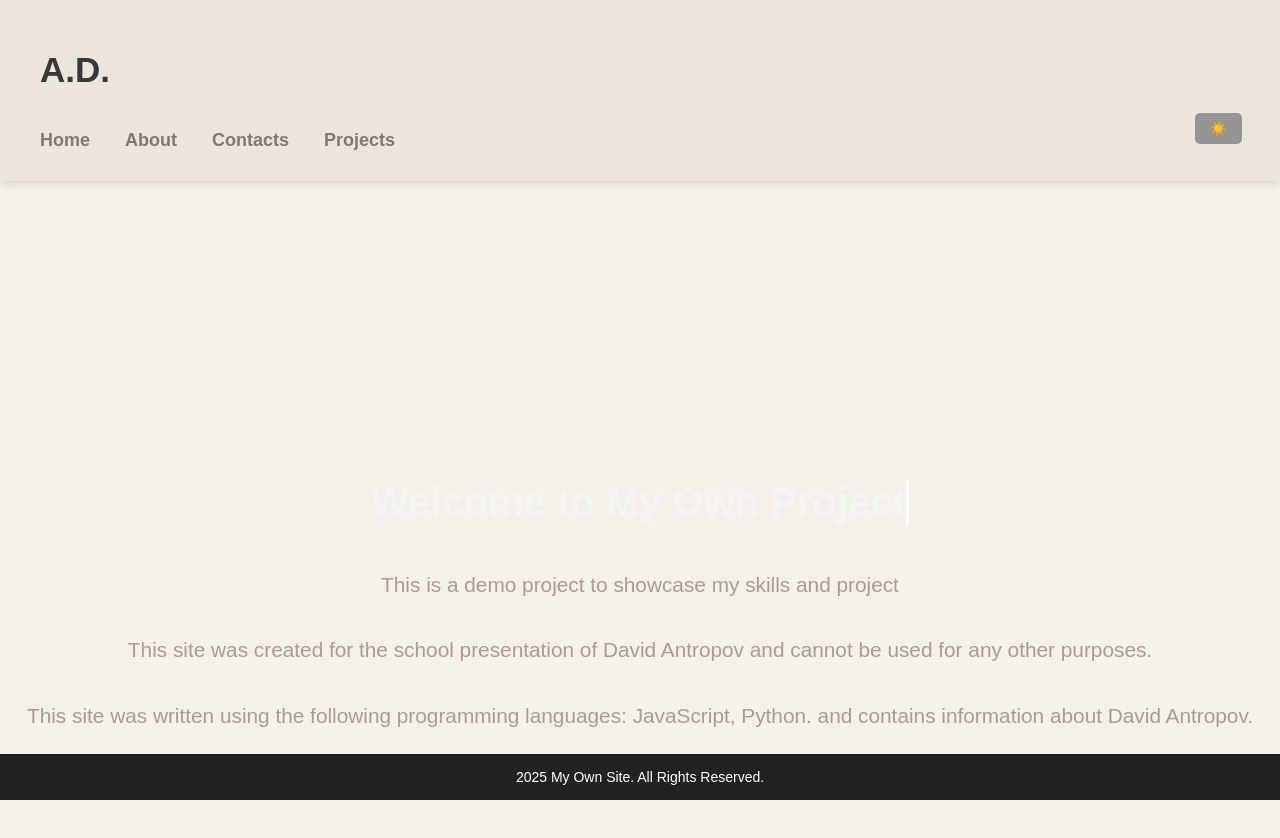
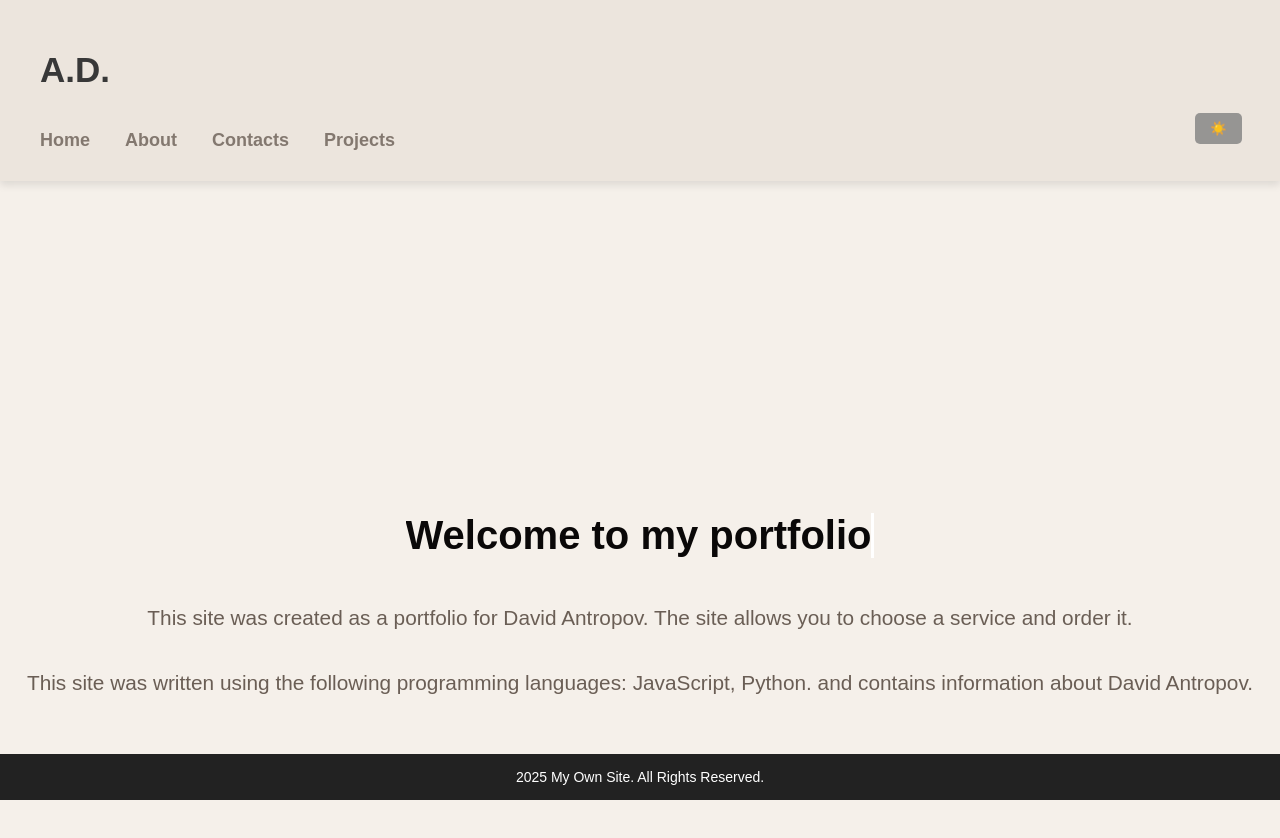
Before and after one commit to DenisHrtn/MOS_front, a React (Create React App) app: page / in a window 1280 px wide. Shown: the top 838 px of the page. Built offline with nearby package versions, Linux system fonts and the light colour scheme.

Commit message:
home page adept to portfolio

```diff
--- a/src/pages/Home.jsx
+++ b/src/pages/Home.jsx
@@ -1,7 +1,7 @@
 import React, { useState, useEffect } from "react";
 
 const Home = () => {
-    const text = 'Welcome to My Own Project';
+    const text = 'Welcome to my portfolio';
     const [displayedText, setDisplayedText] = useState('');
     const [index, setIndex] = useState(0);
 
@@ -18,11 +18,10 @@ const Home = () => {
     return (
         <div className="home-container">
             <h1 className="typing-text">{displayedText}</h1>
-            <p className="fade-in">This is a demo project to showcase my skills and project</p>
-            <p className="fade-in delay-1">This site was created for the school presentation of David Antropov
-                and cannot be used for any other purposes.
+            <p className="fade-in">This site was created as a portfolio for David Antropov.
+                The site allows you to choose a service and order it.
             </p>
-            <p className="fade-in delay-2">
+            <p className="fade-in delay-1">
                 This site was written using the following programming languages: JavaScript, Python.
                 and contains information about David Antropov.
             </p>
--- a/src/styles/home.css
+++ b/src/styles/home.css
@@ -1,10 +1,23 @@
+body:not(.dark) .typing-text{
+  --tt-color:  #0a0808;
+}
+
+body:not(.dark) .home-container {
+  --second-text-color: #6a5e55;
+}
+
+:root {
+  --tt-color: #a59a91;
+  --second-text-color: #f4efeb;
+}
+
 .home-container {
   display: flex;
   flex-direction: column;
   justify-content: center;
   align-items: center;
   min-height: 100vh;
-  color: #aa9c91;
+  color: var(--second-text-color);
   padding: 20px;
   text-align: center;
   font-family: 'Arial', sans-serif;
@@ -17,6 +30,7 @@
   white-space: nowrap;
   overflow: hidden;
   width: fit-content;
+  color: var(--tt-color);
 }
 
 .fade-in {
@@ -30,10 +44,6 @@
   animation-delay: 0.5s;
 }
 
-.delay-2 {
-  animation-delay: 1s;
-}
-
 @keyframes fadeInUp {
   from {
     opacity: 0;
```
